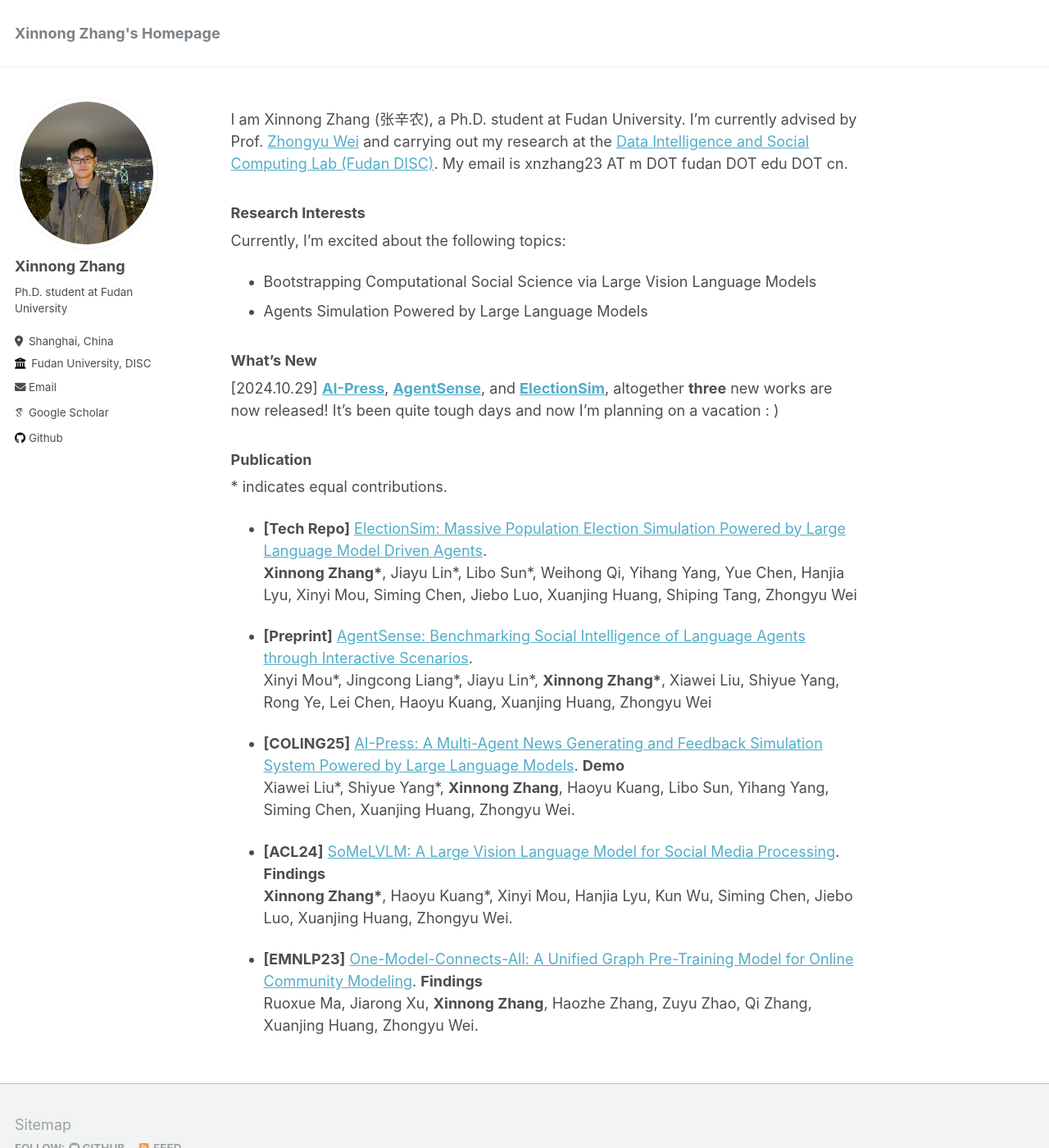
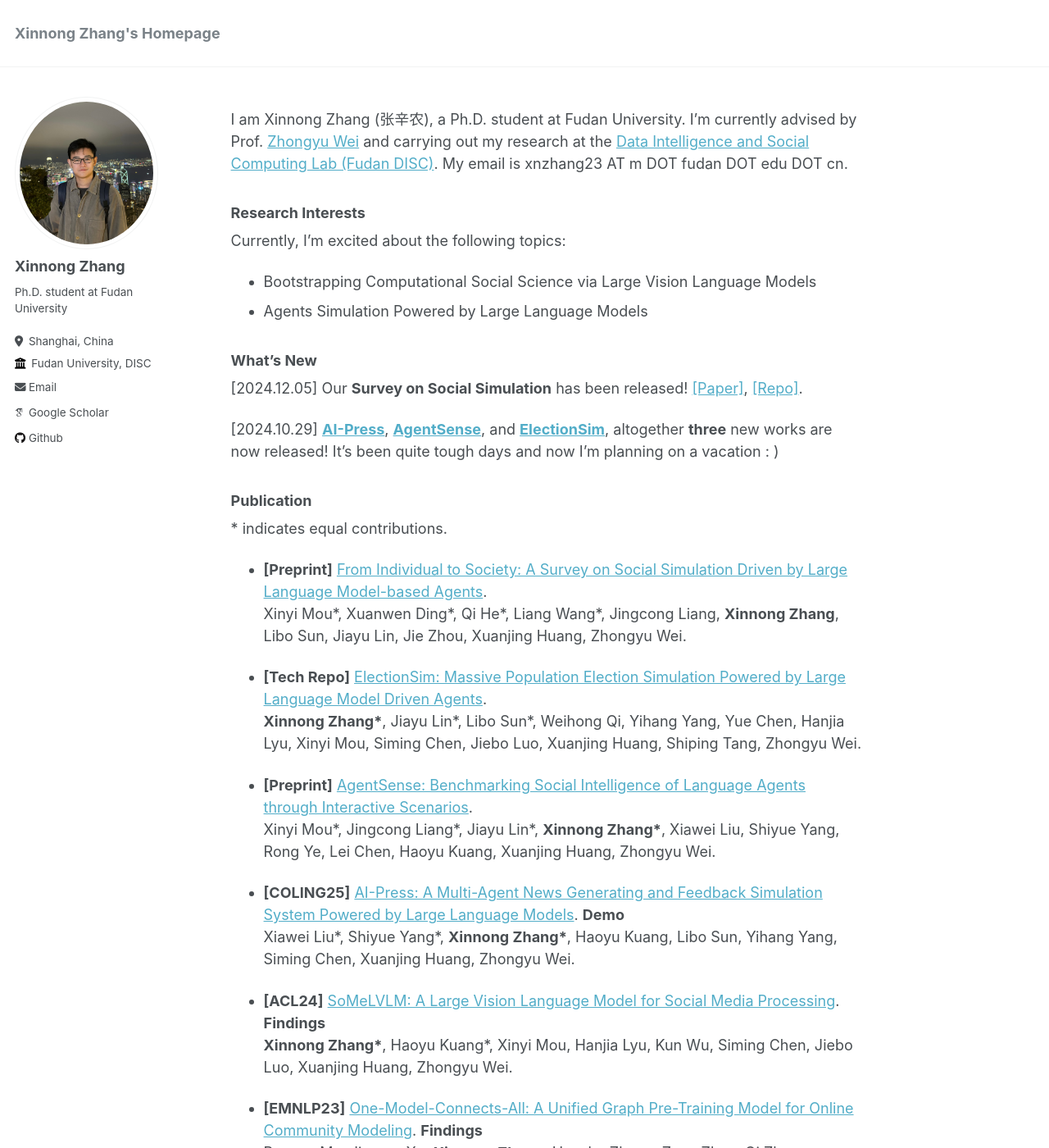
Before and after one commit to Lishi905/lishi905.github.io, a Jekyll site: the page built from _pages/about.md, in a window 1280 px wide and 1400 px high. Shown: the whole window at 82% size. Built offline with Jekyll 4.4.1, drawn with Linux system fonts in a browser that asks for light colours; some web fonts are replaced.

Commit message:
Update about.md

```diff
--- a/_pages/about.md
+++ b/_pages/about.md
@@ -17,20 +17,24 @@ Currently, I'm excited about the following topics:
 - Agents Simulation Powered by Large Language Models
 
 ### What's New
+\[2024.12.05\] Our **Survey on Social Simulation** has been released! [\[Paper\]](https://arxiv.org/pdf/2412.03563), [\[Repo\]](https://github.com/FudanDISC/SocialAgent).
 
 \[2024.10.29\] **[AI-Press](https://arxiv.org/abs/2410.07561)**, **[AgentSense](https://arxiv.org/abs/2410.19346)**, and **[ElectionSim](https://arxiv.org/abs/2410.20746)**, altogether **three** new works are now released! It's been quite tough days and now I'm planning on a vacation : )
 
 ### Publication
 \* indicates equal contributions.
 
+- **\[Preprint\]** [From Individual to Society: A Survey on Social Simulation Driven by Large Language Model-based Agents](https://arxiv.org/abs/2412.03563).
+  Xinyi Mou\*, Xuanwen Ding\*, Qi He\*, Liang Wang\*, Jingcong Liang, **Xinnong Zhang**, Libo Sun, Jiayu Lin, Jie Zhou, Xuanjing Huang, Zhongyu Wei.
+
 - **\[Tech Repo\]** [ElectionSim: Massive Population Election Simulation Powered by Large Language Model Driven Agents](https://arxiv.org/abs/2410.20746).
-  **Xinnong Zhang\***, Jiayu Lin\*, Libo Sun\*, Weihong Qi, Yihang Yang, Yue Chen, Hanjia Lyu, Xinyi Mou, Siming Chen, Jiebo Luo, Xuanjing Huang, Shiping Tang, Zhongyu Wei
+  **Xinnong Zhang\***, Jiayu Lin\*, Libo Sun\*, Weihong Qi, Yihang Yang, Yue Chen, Hanjia Lyu, Xinyi Mou, Siming Chen, Jiebo Luo, Xuanjing Huang, Shiping Tang, Zhongyu Wei.
 
 - **\[Preprint\]** [AgentSense: Benchmarking Social Intelligence of Language Agents through Interactive Scenarios](https://arxiv.org/abs/2410.19346).
-  Xinyi Mou\*, Jingcong Liang\*, Jiayu Lin\*, **Xinnong Zhang\***, Xiawei Liu, Shiyue Yang, Rong Ye, Lei Chen, Haoyu Kuang, Xuanjing Huang, Zhongyu Wei
+  Xinyi Mou\*, Jingcong Liang\*, Jiayu Lin\*, **Xinnong Zhang\***, Xiawei Liu, Shiyue Yang, Rong Ye, Lei Chen, Haoyu Kuang, Xuanjing Huang, Zhongyu Wei.
 
 - **\[COLING25\]** [AI-Press: A Multi-Agent News Generating and Feedback Simulation System Powered by Large Language Models](https://arxiv.org/abs/2410.07561). **Demo**
-  Xiawei Liu\*, Shiyue Yang\*, **Xinnong Zhang**, Haoyu Kuang, Libo Sun, Yihang Yang, Siming Chen, Xuanjing Huang, Zhongyu Wei.
+  Xiawei Liu\*, Shiyue Yang\*, **Xinnong Zhang\***, Haoyu Kuang, Libo Sun, Yihang Yang, Siming Chen, Xuanjing Huang, Zhongyu Wei.
 
 - **\[ACL24\]** [SoMeLVLM: A Large Vision Language Model for Social Media Processing](https://somelvlm.github.io). **Findings**
   **Xinnong Zhang\***, Haoyu Kuang\*, Xinyi Mou, Hanjia Lyu, Kun Wu, Siming Chen, Jiebo Luo, Xuanjing Huang, Zhongyu Wei.
```
